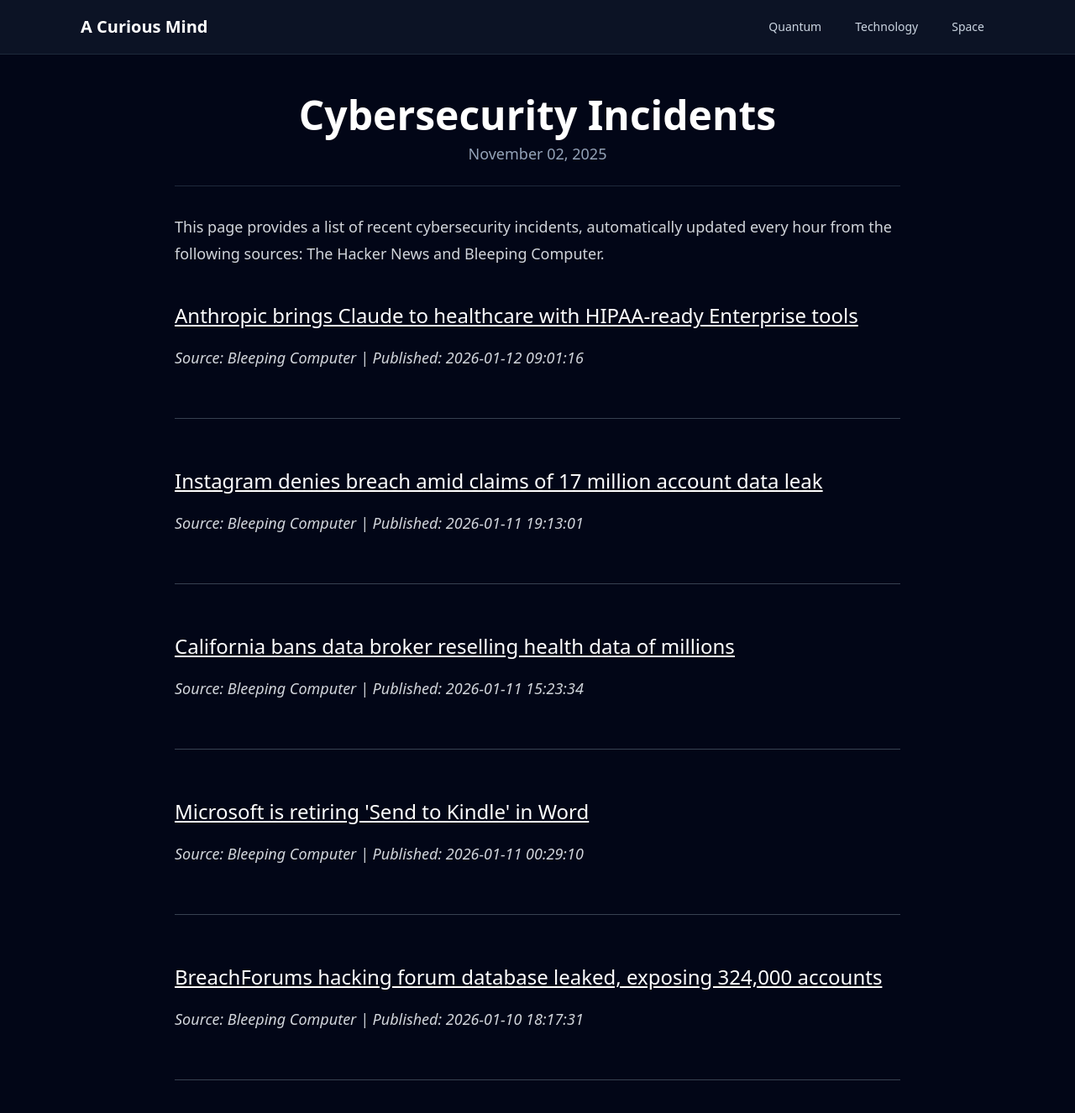
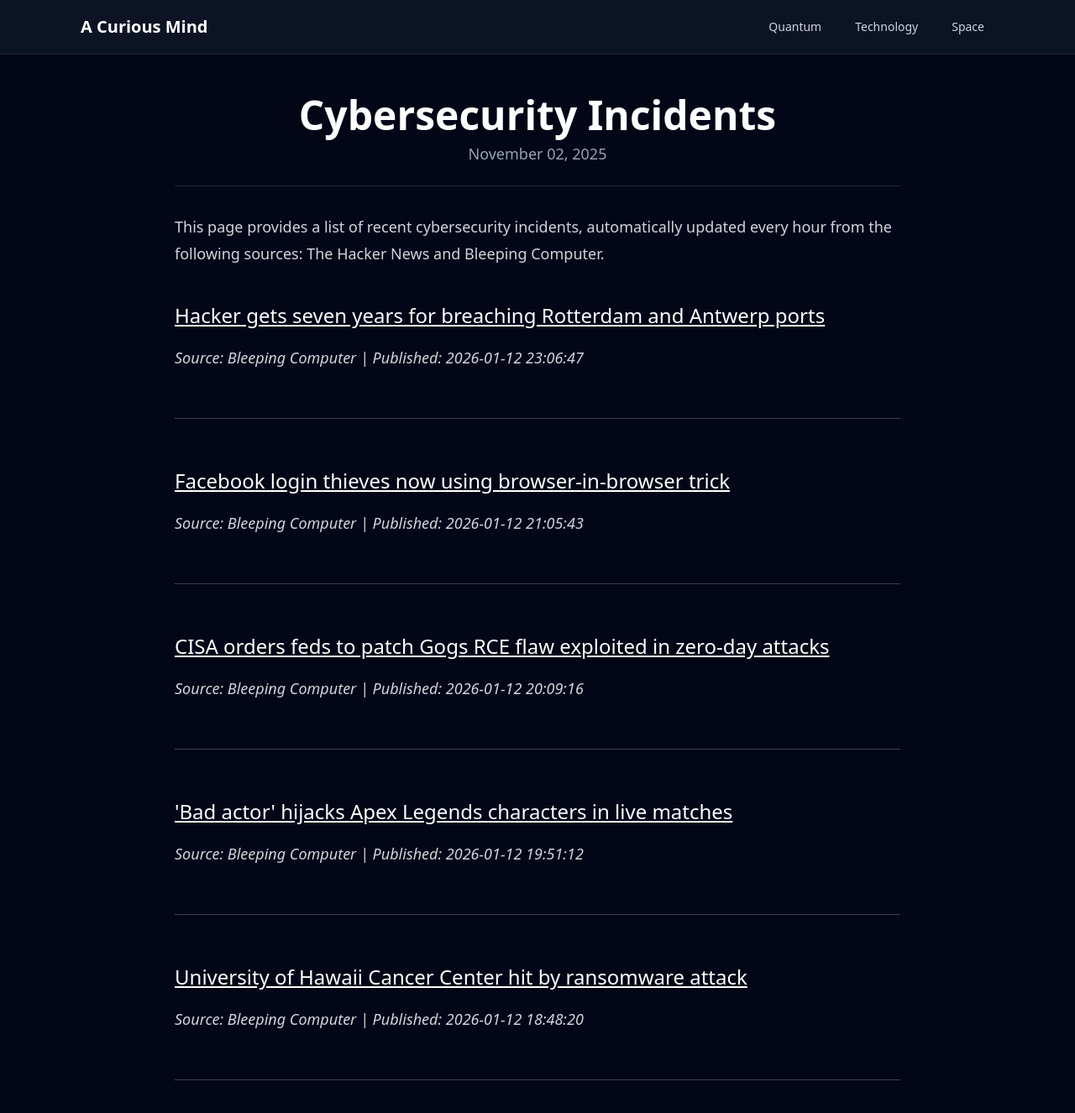
Before and after one commit to onehl7/onehl7.github.io, a Jekyll site: the page built from _posts/2025-11-02-cybersecurity-incidents.md, in a window 1280 px wide and 1400 px high. Shown: the top 1326 px of the window at 84% size. Built offline with Jekyll 4.4.1, drawn with Linux system fonts in a browser that asks for light colours; nearby versions of some CDN libraries.

Commit message:
Update news data

```diff
--- a/_data/news.json
+++ b/_data/news.json
@@ -1,32 +1,32 @@
 [
   {
     "source": "Bleeping Computer",
-    "title": "Anthropic brings Claude to healthcare with HIPAA-ready Enterprise tools",
-    "link": "https://www.bleepingcomputer.com/news/artificial-intelligence/anthropic-brings-claude-to-healthcare-with-hipaa-ready-enterprise-tools/",
-    "published": "2026-01-12 09:01:16"
+    "title": "Hacker gets seven years for breaching Rotterdam and Antwerp ports",
+    "link": "https://www.bleepingcomputer.com/news/security/hacker-gets-seven-years-for-breaching-rotterdam-and-antwerp-ports/",
+    "published": "2026-01-12 23:06:47"
   },
   {
     "source": "Bleeping Computer",
-    "title": "Instagram denies breach amid claims of 17 million account data leak",
-    "link": "https://www.bleepingcomputer.com/news/security/instagram-denies-breach-amid-claims-of-17-million-account-data-leak/",
-    "published": "2026-01-11 19:13:01"
+    "title": "Facebook login thieves now using browser-in-browser trick",
+    "link": "https://www.bleepingcomputer.com/news/security/facebook-login-thieves-now-using-browser-in-browser-trick/",
+    "published": "2026-01-12 21:05:43"
   },
   {
     "source": "Bleeping Computer",
-    "title": "California bans data broker reselling health data of millions",
-    "link": "https://www.bleepingcomputer.com/news/legal/california-bans-data-broker-reselling-health-data-of-millions/",
-    "published": "2026-01-11 15:23:34"
+    "title": "CISA orders feds to patch Gogs RCE flaw exploited in zero-day attacks",
+    "link": "https://www.bleepingcomputer.com/news/security/cisa-orders-feds-to-patch-gogs-rce-flaw-exploited-in-zero-day-attacks/",
+    "published": "2026-01-12 20:09:16"
   },
   {
     "source": "Bleeping Computer",
-    "title": "Microsoft is retiring 'Send to Kindle' in Word",
-    "link": "https://www.bleepingcomputer.com/news/microsoft/microsoft-is-retiring-send-to-kindle-in-word/",
-    "published": "2026-01-11 00:29:10"
+    "title": "'Bad actor' hijacks Apex Legends characters in live matches",
+    "link": "https://www.bleepingcomputer.com/news/security/bad-actor-hijacks-apex-legends-characters-in-live-matches/",
+    "published": "2026-01-12 19:51:12"
   },
   {
     "source": "Bleeping Computer",
-    "title": "BreachForums hacking forum database leaked, exposing 324,000 accounts",
-    "link": "https://www.bleepingcomputer.com/news/security/breachforums-hacking-forum-database-leaked-exposing-324-000-accounts/",
-    "published": "2026-01-10 18:17:31"
+    "title": "University of Hawaii Cancer Center hit by ransomware attack",
+    "link": "https://www.bleepingcomputer.com/news/security/university-of-hawaii-cancer-center-hit-by-ransomware-attack/",
+    "published": "2026-01-12 18:48:20"
   }
 ]
```
